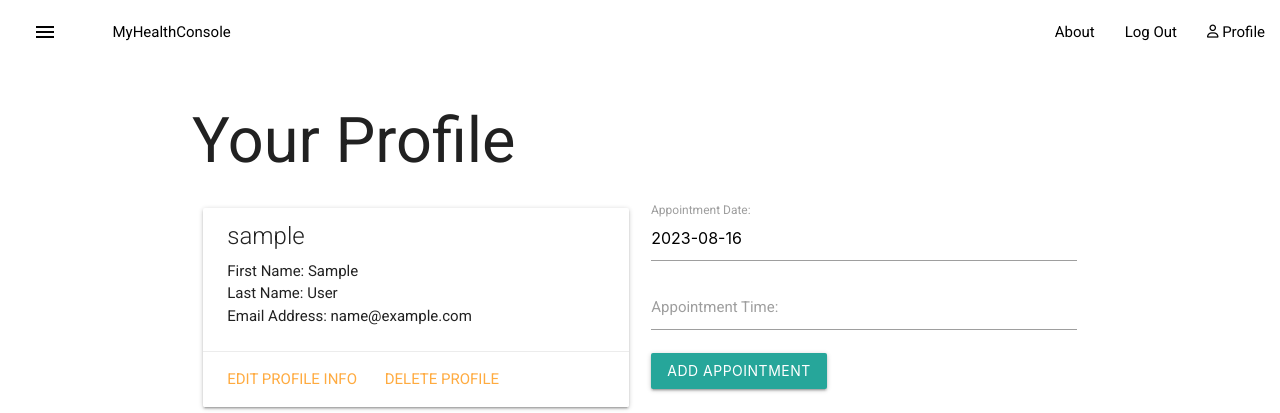
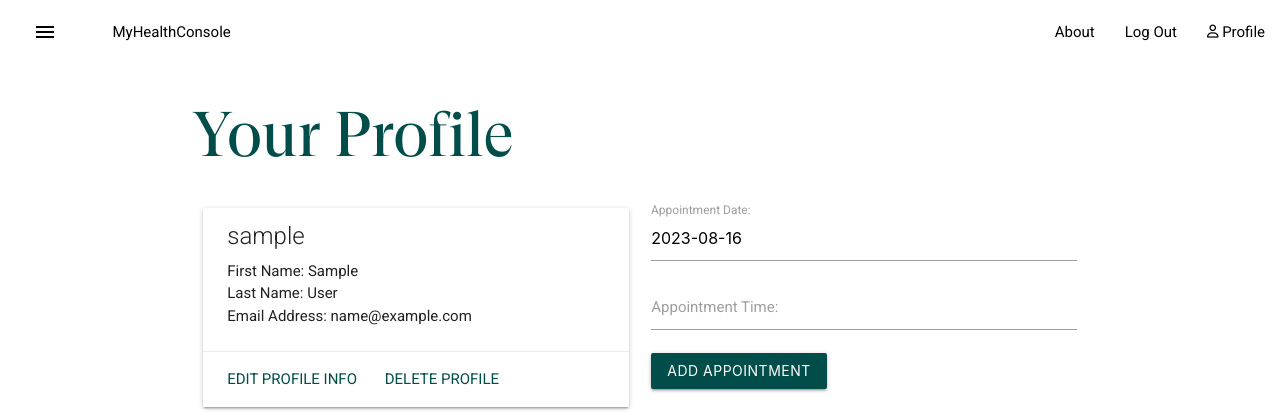
Before and after one commit to clareysean/MyHealthConsole, a Django app: page /users/1/ in a window 1280 px wide. Shown: the top 413 px of the page. Run offline with Django 4.2, Linux system fonts and the light colour scheme; a user stored in the database is signed in; tables that the repository leaves empty hold one stand-in row (values such as "Sample post").

Commit message:
media queries for profile

```diff
--- a/main_app/static/css/style.css
+++ b/main_app/static/css/style.css
@@ -184,6 +184,18 @@ Home styles
   margin: 0 auto;
 }
 
+.iphone-container {
+  display: flex;
+
+}
+
+.iphone-container img {
+  width: 50%;
+}
+
+.iphone-text-container {
+  display: flex;
+}
 
 /* **********
 Footer styles
@@ -399,6 +411,20 @@ Media Queries
     width: 90vw;
   }
 
+  .details-container .row .col.s6 {
+    width: 100%;
+  }
+
+  .details-container h1 {
+    font-size: 3.3em;
+    text-align: center;
+  }
+
+  .details-container h3 {
+    font-size: 2.5em;
+    text-align: center;
+  }
+
 }
 
 @media only screen and (max-width: 780px) {
--- a/main_app/templates/users/detail.html
+++ b/main_app/templates/users/detail.html
@@ -1,8 +1,8 @@
 {% extends 'base.html' %} {% block content %}
 
-<div class="container">
+<div class="container details-container">
 
-  <h1>Your Profile</h1>
+  <h1 class="serif grn-text">Your Profile</h1>
 
   <div class="row">
     <div class="col s6">
@@ -14,15 +14,15 @@
           <p>Email Address: {{user.email}}</p>
         </div>
         <div class="card-action">
-          <a href="{% url 'users_update' user.id %}">Edit Profile Info</a>
-          <a href="{% url 'users_delete' user.id %}">Delete Profile</a>
+          <a href="{% url 'users_update' user.id %}" class="grn-text">Edit Profile Info</a>
+          <a href="{% url 'users_delete' user.id %}" class="grn-text">Delete Profile</a>
         </div>
       </div>
       {% for photo in user.photo_set.all %}
       <img class="responsive-img card-panel" src="{{photo.url}}" />
-      <form action="{% url 'delete_photo' user.id photo.id%}" method="POST">
+      <form action="{% url 'delete_photo' user.id photo.id%}" method="POST"  style="padding-bottom: 10px">
         {% csrf_token %}
-        <button type="submit" class="btn">Delete Photo</button>
+        <button type="submit" class="btn-flat btn-outline grn-text">Delete Photo</button>
       </form>
       {% empty %}
       <div class="card-panel teal-text center-align">No Photos Uploaded</div>
@@ -36,7 +36,7 @@
         {% csrf_token %}
         <input type="file" name="photo-file" />
         <br /><br />
-        <button type="submit" class="btn">Upload Photo</button>
+        <button type="submit" class="btn grn-bg">Upload Photo</button>
       </form>
     </div>
     <!-- New Markup Below -->
@@ -54,7 +54,7 @@
           <input type="text" id="id_time" name="{{ appointment_form.time.name }}" class="timepicker">
           {% comment %} {{ appointment_form.time }} {% endcomment %}
         </div>
-        <input type="submit" class="btn" value="Add Appointment" />
+        <input type="submit" class="btn grn-bg" value="Add Appointment" />
       </form>
       <br />
       <table class="striped">
@@ -75,7 +75,7 @@
                 method="POST"
               >
                 {% csrf_token %}
-                <button type="submit" class="btn">Remove Appointment</button>
+                <button type="submit" class="btn-flat btn-outline grn-text">Remove Appointment</button>
               </form>
             </td>
           </tr>
@@ -93,33 +93,24 @@
   <hr />
   <div class="row">
     <div class="col s6">
-      <h3>Your Prescriptions</h3>
+      <h3 class="serif grn-text">Your Prescriptions</h3>
       {% if prescriptions.count %} {% for prescription in prescriptions.all %}
       <div class="card">
         <div class="card-content">
-          <span class="card-title"> {{prescription.name}} </span>
-          <p>Description: {{prescription.description}}</p>
-          <div class="card-action">
+          <span class="card-title grn-text"> {{prescription.name}} </span>
+          <p class="subheader">description</p>
+          <p class="grn-text">{{prescription.description}}</p>
+          <div class="card-action" style="padding: 10px 0 0 0">
             <form
               action="{% url 'delete_prescription' prescription.id user.id %}"
               method="POST"
             >
               {% csrf_token %}
-              <button type="submit" class="btn">Remove Prescription</button>
+              <button type="submit" class="btn-flat btn-outline grn-text">Remove Prescription</button>
             </form>
           </div>
         </div>
-        {% comment %}
-        <div class="card-action">
-          <form
-            action="{% url 'unassoc_prescription' user.id prescription.id %}"
-            method="POST"
-          >
-            {% csrf_token %}
-            <button type="submit" class="btn">Remove</button>
-          </form>
-        </div>
-        {% endcomment %}
+
       </div>
       {% endfor %} {% else %}
       <h5>No Current Prescriptions.</h5>
@@ -127,13 +118,15 @@
     </div>
     <!-- Available prescriptions will come after this line -->
     <div class="col s6">
-      <h3>Your Care Providers</h3>
+      <h3 class="serif grn-text">Your Care Providers</h3>
       {% if care_providers.count %} {% for care_provider in care_providers %}
       <div class="card">
         <div class="card-content">
-          <span class="card-title"> {{ care_provider.name}} </span>
-          <p>Location: {{ care_provider.facility|linebreaks }}</p>
-          <p>Department: {{ care_provider.department|linebreaks }}</p>
+          <span class="card-title grn-text"> {{ care_provider.name}} </span>
+          <p class="subheader">location:</p>
+          <p class="grn-text">{{ care_provider.facility }}</p>
+          <p class="subheader">department:</p>
+          <p class="grn-text">{{ care_provider.department }}</p>
         </div>
       </div>
       {% endfor %} {% else %}
@@ -144,15 +137,6 @@
 
 
 </div>
-
-{% comment %} ########################## the assoc_prescription form will go on
-the index template for prescriptions ########################## {% endcomment %}
-{% comment %}
-<form action="{% url 'assoc_toy' cat.id toy.id %}" method="POST">
-  {% csrf_token %}
-  <button type="submit" class="btn">Add</button>
-</form>
-{% endcomment %}
 
 <script>
   const dateEl = document.getElementById("id_date");
```
Also changed, not shown: main_app/templates/home.html (+8 -0 lines), main_app/static/img/iphone-mockup.jpg (added).
